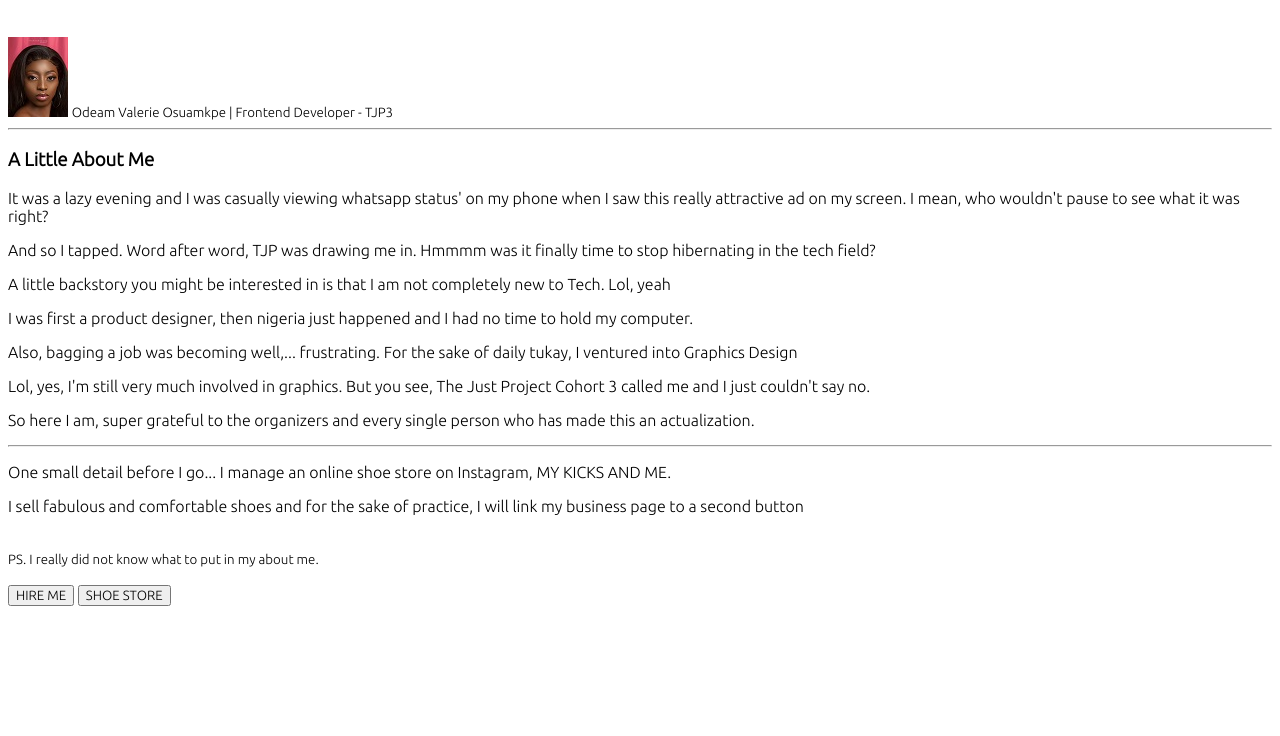
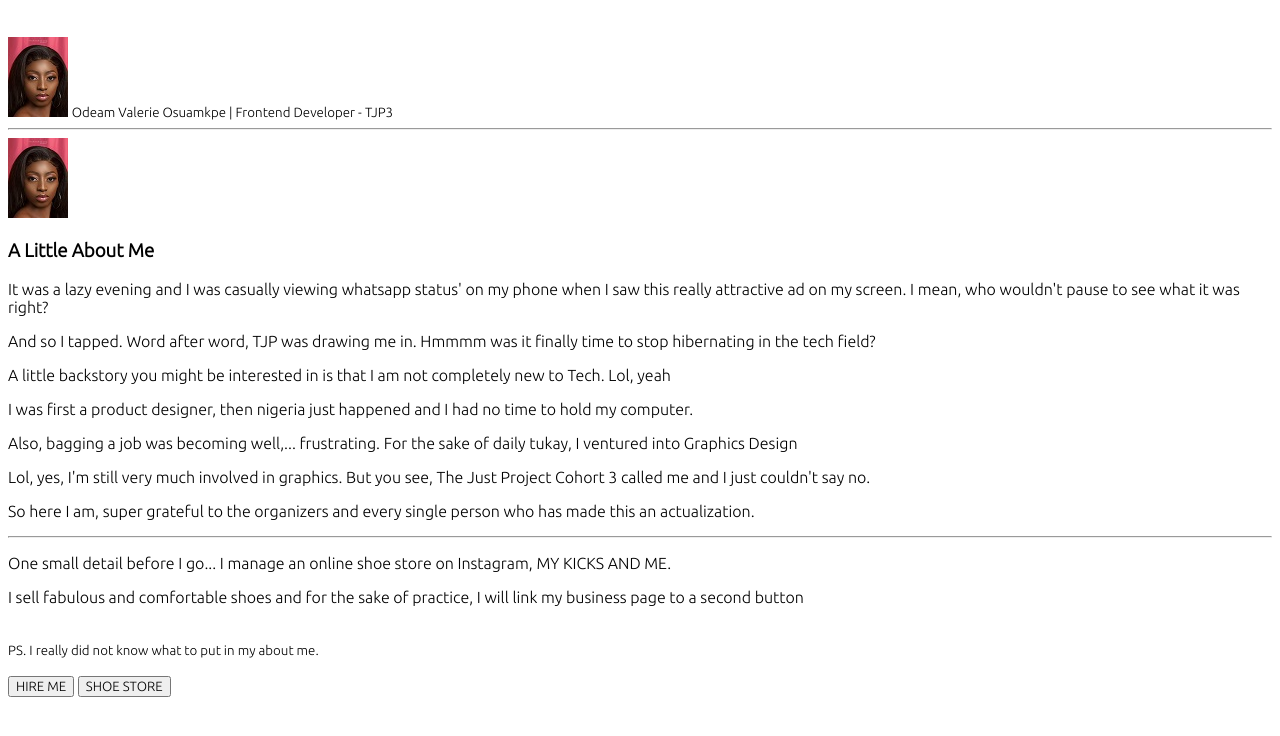
Before and after one commit to ValerieOsuamkpe/CODE-JOURNEY, a plain HTML site: page index.html in a window 1280 px wide. Shown: the part 116-852 px from the top of the page. Before the commit the page ends 800 px from the top, so only its background shows below. Drawn offline with Linux system fonts and the light colour scheme.

Commit message:
img added

```diff
--- a/index.html
+++ b/index.html
@@ -22,7 +22,7 @@
     <img src="profilephoto1.jpg" alt="">
     <small>Odeam Valerie Osuamkpe | Frontend Developer - TJP3</small>
     <hr>
-
+    <img src="profilephoto1.jpg" alt="">
     <h3>A Little About Me</h3>
         <p>It was a lazy evening and I was casually viewing whatsapp status' on my phone when I saw this really attractive ad on my screen. I mean, who wouldn't pause to see what it was right?</p>
         <p>And so I tapped. Word after word, TJP was drawing me in. Hmmmm was it finally time to stop hibernating in the tech field?</p>
```
